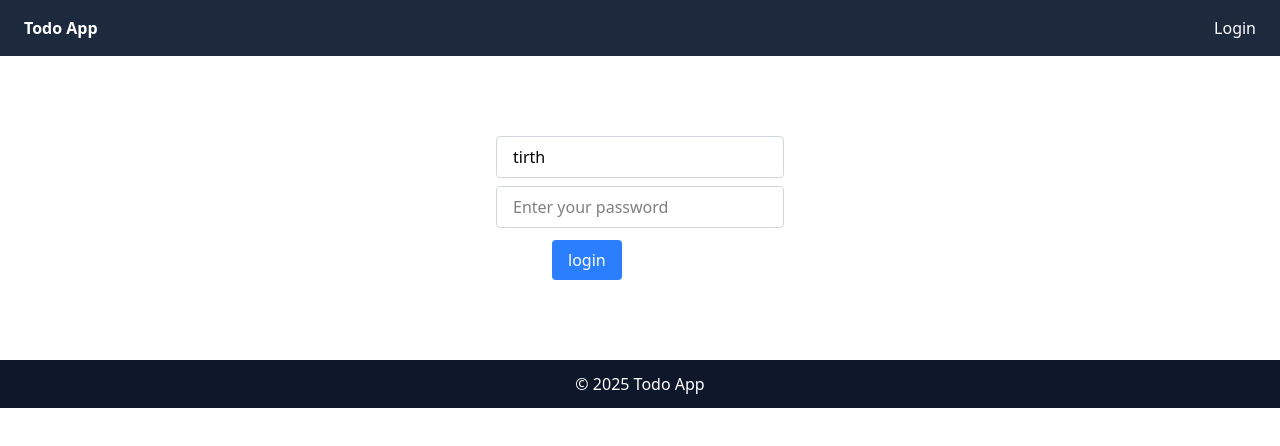
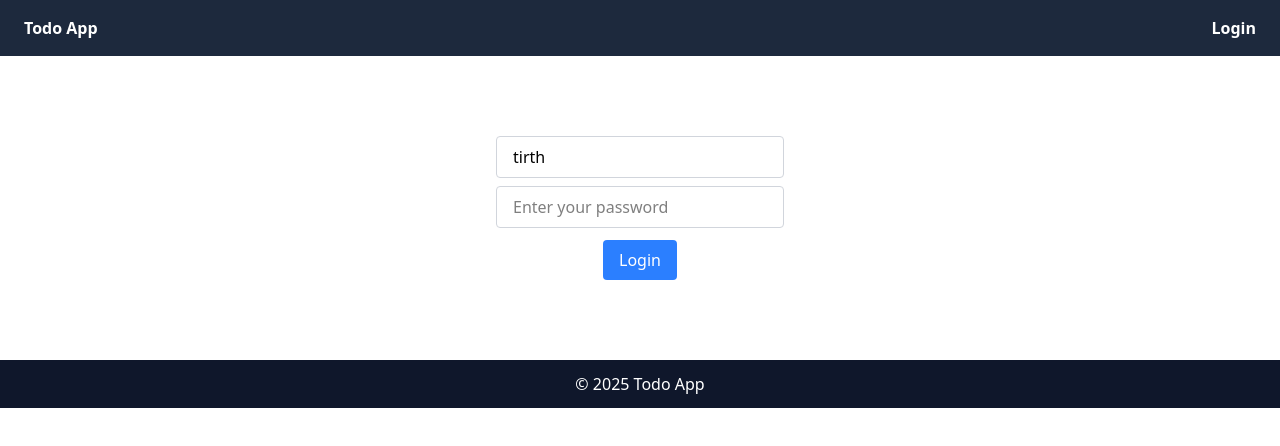
Before and after one commit to Tirth-22/Complete-Spring-and-Spring-Boot, a React (Vite) app in the folder 09-full-stack/frontend/todo-app/: page / in a window 1280 px wide. Shown: the top 446 px of the page. Built offline with nearby package versions, Linux system fonts and the light colour scheme.

Commit message:
set security and auth.

```diff
--- a/09-full-stack/frontend/todo-app/src/components/Header.jsx
+++ b/09-full-stack/frontend/todo-app/src/components/Header.jsx
@@ -3,27 +3,41 @@ import { useAuth } from "./security/AuthProvider";
 
 const Header = () => {
   const { username } = useParams();
-  const authContext = useAuth();
-  const isAuthenticated = authContext.isAuthenticated;
+  const { isAuthenticated } = useAuth();
 
   return (
     <header className="bg-slate-800 text-white px-6 py-4 flex justify-between items-center">
 
+      {/* LEFT SIDE */}
       <div className="flex items-center gap-6">
         <p className="font-semibold">Todo App</p>
 
+        {/* Home visible only when logged in */}
         {isAuthenticated && (
-          <Link to="/welcome" className="font-bold hover:underline">
+          <Link
+            to={`/welcome/${username}`}
+            className="font-bold hover:underline"
+          >
             Home
           </Link>
         )}
       </div>
 
+      {/* RIGHT SIDE */}
       <div className="flex items-center gap-4">
-        {!isAuthenticated && <Link to="/login">Login</Link>}
-        {isAuthenticated && <Link to="/logout">Logout</Link>}
+        {!isAuthenticated && (
+          <Link to="/login" className="font-bold hover:underline">
+            Login
+          </Link>
+        )}
 
-        {username && (
+        {isAuthenticated && (
+          <Link to="/logout" className="font-bold hover:underline">
+            Logout
+          </Link>
+        )}
+
+        {isAuthenticated && username && (
           <span className="text-sm">
             Welcome, <b>{username}</b>
           </span>
--- a/09-full-stack/frontend/todo-app/src/components/HomePage.jsx
+++ b/09-full-stack/frontend/todo-app/src/components/HomePage.jsx
@@ -28,6 +28,7 @@ const HomePage = () => {
             <Routes>
                 <Route path='/login' element={<Login />} />
                 <Route path='/' element={<Login />} />
+
                 <Route path='/logout' element={
                     <AuthenticateRoute>
                         <Logout />
--- a/09-full-stack/frontend/todo-app/src/components/Login.jsx
+++ b/09-full-stack/frontend/todo-app/src/components/Login.jsx
@@ -1,71 +1,76 @@
-import { useState } from 'react'
-import { useNavigate } from 'react-router-dom'
-import { useAuth } from './security/AuthProvider'
+import { useState } from "react";
+import { useNavigate } from "react-router-dom";
+import { useAuth } from "./security/AuthProvider";
+import { executeBasicAuthService } from "./api/HelloWorldSerice";
 
 const Login = () => {
+  const { login } = useAuth();
+  const navigate = useNavigate();
 
-    const authContext = useAuth()
-
-    const [username, setusername] = useState('tirth')
-    const [password, setpassword] = useState('')
-    const [showErrorMessg, setShowErrorMessg] = useState(false)
-    const [showSuccessMessg, setshowSuccessMessg] = useState(false)
-    const navigate = useNavigate()
+  const [username, setUsername] = useState("tirth");
+  const [password, setPassword] = useState("");
+  const [showErrorMessg, setShowErrorMessg] = useState(false);
+  const [showSuccessMessg, setShowSuccessMessg] = useState(false);
 
   function handleUsername(e) {
-        setusername(e.target.value)
+    setUsername(e.target.value);
   }
 
   function handlePassword(e) {
-        setpassword(e.target.value)
+    setPassword(e.target.value);
   }
 
-    function showMessg(){
-        if(password==="dummy" && username==="tirth"){
-            authContext.setisAuthenticated(true)
-            authContext.setusername(username)
-            setusername(username)
-            setShowErrorMessg(false)
-            setshowSuccessMessg(true)
-            navigate(`/welcome/${username}`)
-        }else{
-            authContext.setisAuthenticated(false)
-            setusername(null)
-            setShowErrorMessg(true)
-            setshowSuccessMessg(false)
+  async function handleLogin() {
+    const baToken = "Basic " + window.btoa(username + ":" + password);
+
+    try {
+      const response = await executeBasicAuthService(baToken);
+
+      if (response.status === 200) {
+        login(username, baToken);   // ✅ CORRECT
+        setShowErrorMessg(false);
+        setShowSuccessMessg(true);
+        navigate(`/welcome/${username}`);
+      }
+    } catch (error) {
+      setShowErrorMessg(true);
+      setShowSuccessMessg(false);
     }
   }
 
-    function SuccessMessg(){
-        if(showSuccessMessg){
-            return <div>
-                Successfully login...
+  return (
+    <div className="w-1/4 mx-auto my-20">
+      {showSuccessMessg && <div className="text-green-600">Successfully logged in</div>}
+      {showErrorMessg && <div className="text-red-600">Failed to login</div>}
+
+      <div className="my-3 mx-4">
+        <input
+          className="border border-gray-300 rounded px-4 py-2 w-full"
+          type="text"
+          placeholder="Enter your username"
+          value={username}
+          onChange={handleUsername}
+        />
+
+        <input
+          className="border border-gray-300 rounded px-4 py-2 w-full mt-2"
+          type="password"
+          placeholder="Enter your password"
+          value={password}
+          onChange={handlePassword}
+        />
       </div>
-        }
-        return null
-    }
-    function ErrorMessg(){
-        if(showErrorMessg){
-            return <div>
-                Failed to login...
-            </div>
-        }
-        return null
-    }
 
-    return (
-        <div className='w-1/4 mx-auto my-20'>
-            <SuccessMessg />
-            <ErrorMessg />
-            <div className='my-3 mx-4 '>
-                <input className="border border-gray-300 rounded px-4 py-2 w-full" type="text" placeholder="Enter your username" value={username} onChange={handleUsername} />
-                <input className="border border-gray-300 rounded px-4 py-2 w-full mt-2" type="password" placeholder="Enter your password" value={password} onChange={handlePassword} />
-            </div>
-            <div className="mt-2 ml-18">
-                <button onClick={showMessg} className="bg-blue-500 text-white px-4 py-2 rounded hover:bg-blue-600">login</button>
+      <div className="mt-2 text-center">
+        <button
+          onClick={handleLogin}
+          className="bg-blue-500 text-white px-4 py-2 rounded hover:bg-blue-600"
+        >
+          Login
+        </button>
       </div>
     </div>
-    )
-}
+  );
+};
 
-export default Login
+export default Login;
--- a/09-full-stack/frontend/todo-app/src/components/Logout.jsx
+++ b/09-full-stack/frontend/todo-app/src/components/Logout.jsx
@@ -1,4 +1,16 @@
+import { useEffect } from "react";
+import { useNavigate } from "react-router-dom";
+import { useAuth } from "./security/AuthProvider";
+
 function Logout() {
+  const authContext = useAuth();
+  const navigate = useNavigate();
+
+  useEffect(() => {
+    authContext.logout();
+    navigate("/login");
+  }, []);
+
   return (
     <div className="text-center py-10">
       <h1 className="text-2xl font-semibold mb-2">
--- a/09-full-stack/frontend/todo-app/src/components/api/HelloWorldSerice.jsx
+++ b/09-full-stack/frontend/todo-app/src/components/api/HelloWorldSerice.jsx
@@ -8,4 +8,14 @@ const apiClient = axios.create(
 
 export const retriveHelloWorldBean = () => apiClient.get('/hello-world-bean')
 
-export const retriveHelloWorldPathvariable = (username) => apiClient.get(`/hello-world/path-variable/{username}`)
+export const retriveHelloWorldPathvariable = (username) => apiClient.get(`/hello-world/path-variable/${username}`,{
+    headers: {
+        Authorization:'Basic dGlydGg6ZHVtbXk='
+    }
+})
+
+export const executeBasicAuthService = (token) => apiClient.get(`/basicauth`,{
+    headers: {
+        Authorization:token
+    }
+})
--- a/09-full-stack/frontend/todo-app/src/components/security/AuthProvider.jsx
+++ b/09-full-stack/frontend/todo-app/src/components/security/AuthProvider.jsx
@@ -1,18 +1,38 @@
-import { useState,createContext,useContext } from 'react';
+import { useState, createContext, useContext } from "react";
 
 export const AuthContext = createContext();
 
-export const useAuth = () => {return useContext(AuthContext)}
+export const useAuth = () => useContext(AuthContext);
 
 export default function AuthProvider({ children }) {
 
-    const [number, setnumber] = useState(100)
-    const [isAuthenticated, setisAuthenticated] = useState(false)
-    const [username, setusername] = useState(null)
+  const [isAuthenticated, setIsAuthenticated] = useState(false);
+  const [username, setUsername] = useState(null);
+  const [token, setToken] = useState(null);
 
-    return(
-        <AuthContext.Provider value={{number,isAuthenticated,setisAuthenticated, username, setusername}}>
-            {children}
-        </AuthContext.Provider>
-    )
+  function login(username, token) {
+    setIsAuthenticated(true);
+    setUsername(username);
+    setToken(token);
+  }
+
+  function logout() {
+    setIsAuthenticated(false);
+    setUsername(null);
+    setToken(null);
+  }
+
+  return (
+    <AuthContext.Provider
+      value={{
+        isAuthenticated,
+        username,
+        token,
+        login,
+        logout
+      }}
+    >
+      {children}
+    </AuthContext.Provider>
+  );
 }
```
Also changed, not shown: 1 other file (tests, documents, lock files or other folders). Lines whose indentation alone changed are shown as unchanged.
